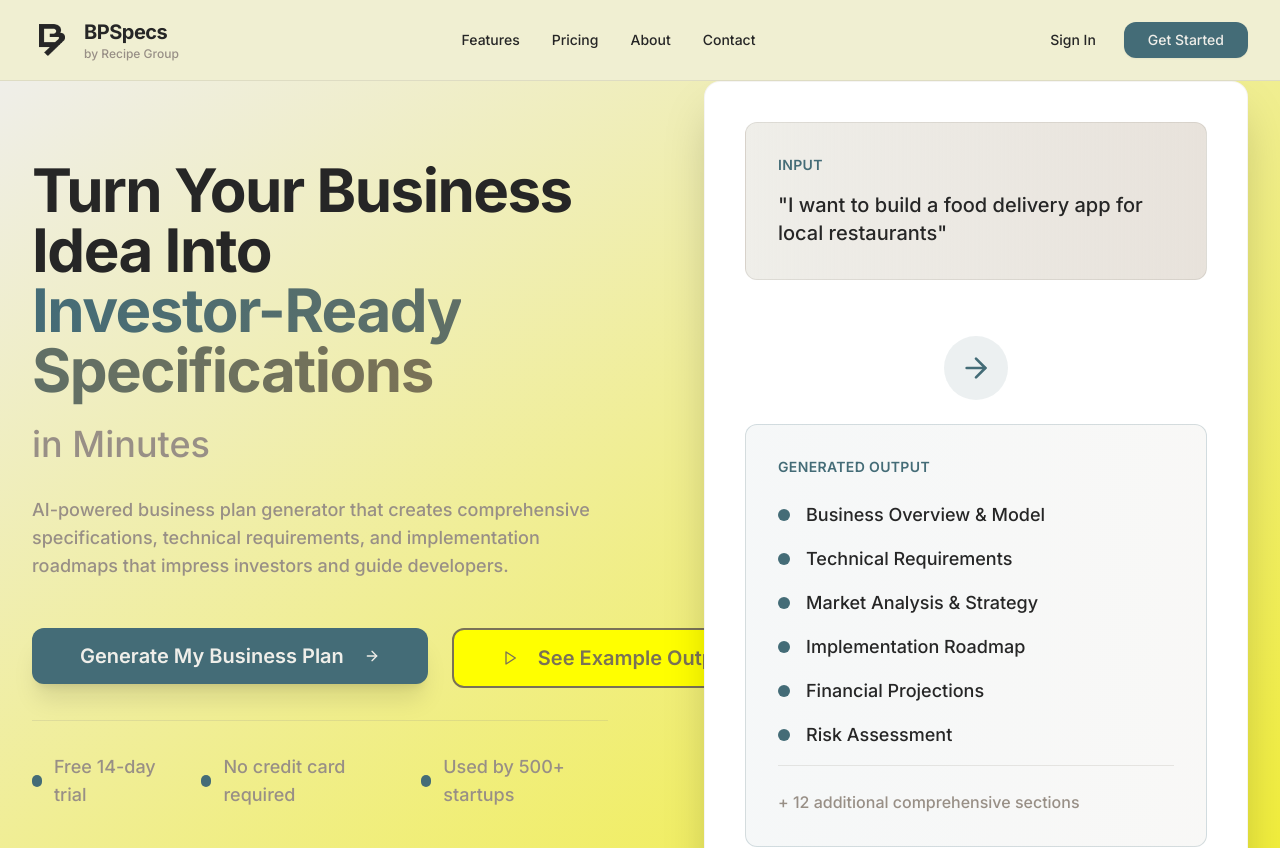
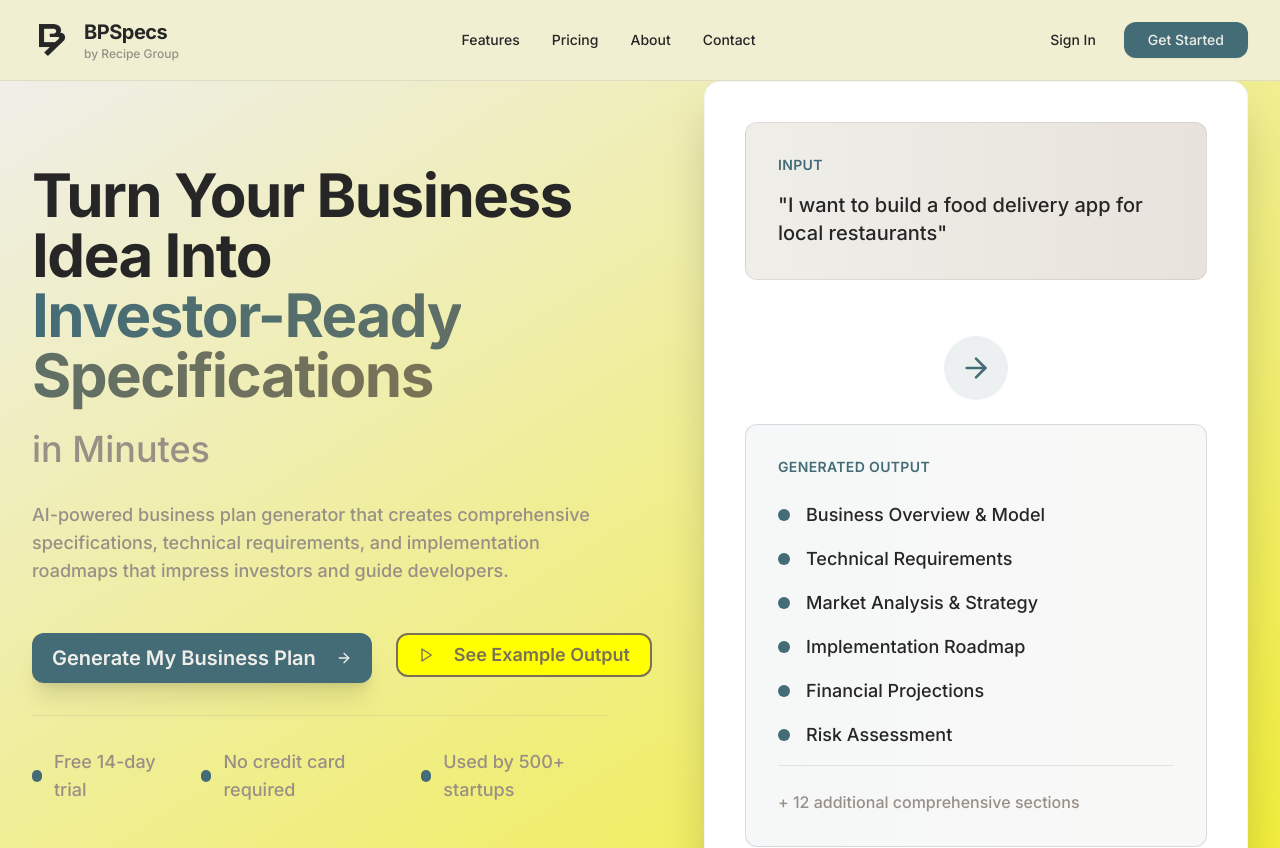
Before and after one commit to elzeerx/bpspecs-project, a React (Vite) app: page / in a window 1280 px wide. Shown: the top 848 px of the page. Built offline with nearby package versions, Linux system fonts and the light colour scheme.

Commit message:
Visual edit in Lovable
Edited UI in Lovable

```diff
--- a/src/components/HeroSection.tsx
+++ b/src/components/HeroSection.tsx
@@ -27,11 +27,11 @@ const HeroSection = () => {
 
               {/* CTA Buttons */}
               <div className="flex flex-col sm:flex-row gap-4 md:gap-6 lg:gap-6 lg:pt-4">
-                <Button size="lg" className="bg-bpspecs-teal hover:bg-bpspecs-teal/90 text-bpspecs-off-white px-8 md:px-10 lg:px-12 py-5 md:py-6 lg:py-7 text-lg md:text-xl lg:text-xl font-semibold rounded-xl shadow-xl border-0 hover:shadow-2xl transition-all duration-300 hover:scale-105">
+                <Button size="lg" className="bg-bpspecs-teal hover:bg-bpspecs-teal/90 text-bpspecs-off-white px-8 md:px-10 py-5 md:py-6 text-lg md:text-xl rounded-xl shadow-xl border-0 hover:shadow-2xl transition-all duration-300 hover:scale-105 lg:text-xl font-semibold lg:px-[20px] lg:py-[25px] mx-0 my-0">
                   Generate My Business Plan
                   <ArrowRight className="w-5 h-5 md:w-6 md:h-6 ml-3" />
                 </Button>
-                <Button variant="outline" size="lg" className="px-8 md:px-10 lg:px-12 py-5 md:py-6 lg:py-7 text-lg md:text-xl lg:text-xl font-semibold border-2 border-bpspecs-olive text-bpspecs-olive hover:bg-bpspecs-olive hover:text-bpspecs-off-white rounded-xl transition-all duration-300 hover:scale-105">
+                <Button variant="outline" size="lg" className="px-8 md:px-10 py-5 md:py-6 text-lg md:text-xl font-semibold border-2 border-bpspecs-olive text-bpspecs-olive hover:bg-bpspecs-olive hover:text-bpspecs-off-white rounded-xl transition-all duration-300 hover:scale-105 lg:px-[20px] lg:py-[20px] lg:text-lg mx-0 my-0">
                   <Play className="w-5 h-5 md:w-6 md:h-6 mr-3" />
                   See Example Output
                 </Button>
```
